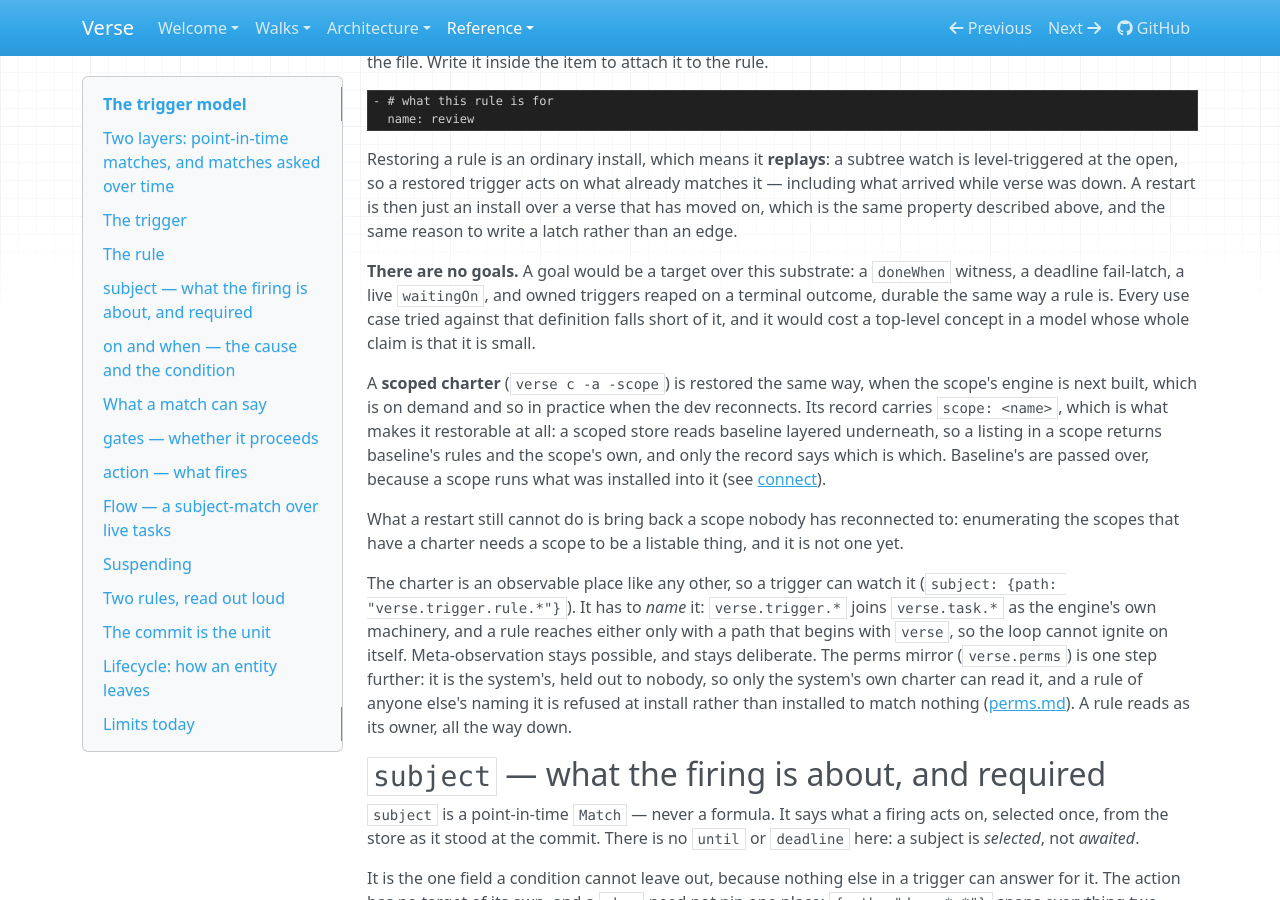
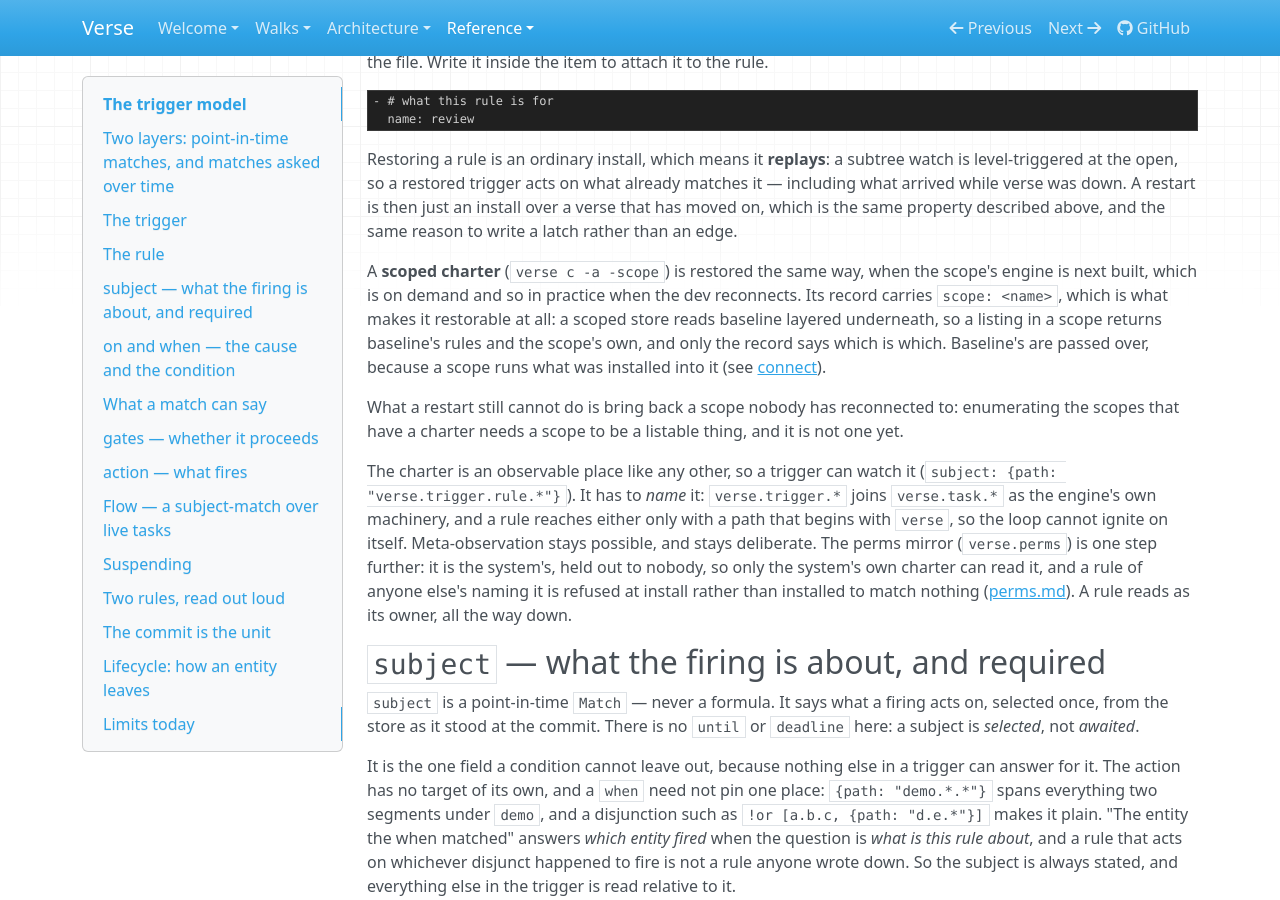
Before and after one commit to signadot/viff, an MkDocs documentation site: the page built from docs/trigger-model.md, in a window 1280 px wide and 900 px high, scrolled down 6640 px. Built offline with MkDocs 1.6.1, drawn with Linux system fonts in a browser that asks for light colours.

Commit message:
docs/trigger-model: drop the "there are no goals" paragraph
Tier: change
Checked: make check
Co-Authored-By: Claude Opus 5 (1M context) <noreply@anthropic.com>

```diff
--- a/docs/trigger-model.md
+++ b/docs/trigger-model.md
@@ -357,11 +357,6 @@ level-triggered at the open, so a restored trigger acts on what already matches
 what arrived while verse was down. A restart is then just an install over a verse that has
 moved on, which is the same property described above, and the same reason to write a latch
 rather than an edge.
-
-**There are no goals.** A goal would be a target over this substrate: a `doneWhen` witness, a
-deadline fail-latch, a live `waitingOn`, and owned triggers reaped on a terminal outcome, durable
-the same way a rule is. Every use case tried against that definition falls short of it, and it
-would cost a top-level concept in a model whose whole claim is that it is small.
 
 A **scoped charter** (`verse c -a -scope`) is restored the same way, when the scope's engine is
 next built, which is on demand and so in practice when the dev reconnects. Its record carries
```
